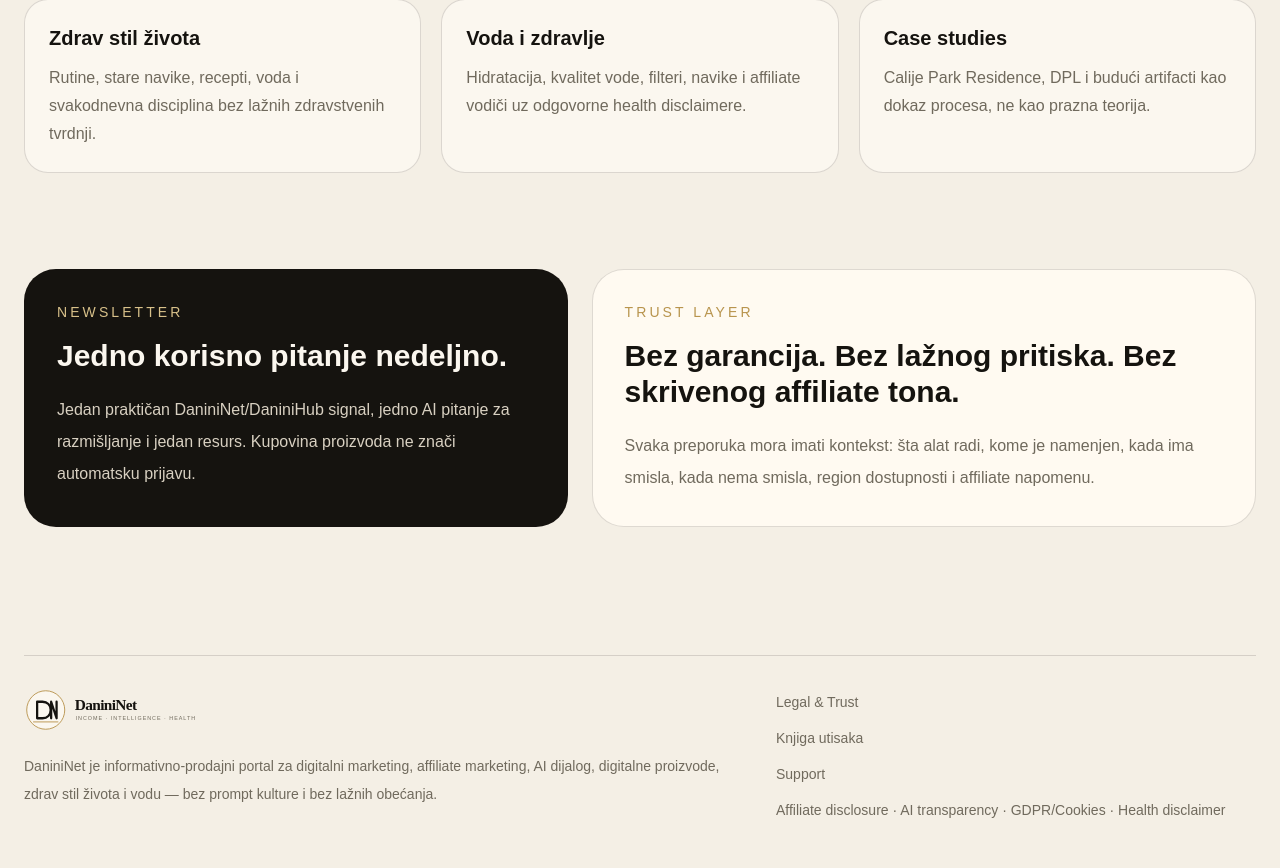
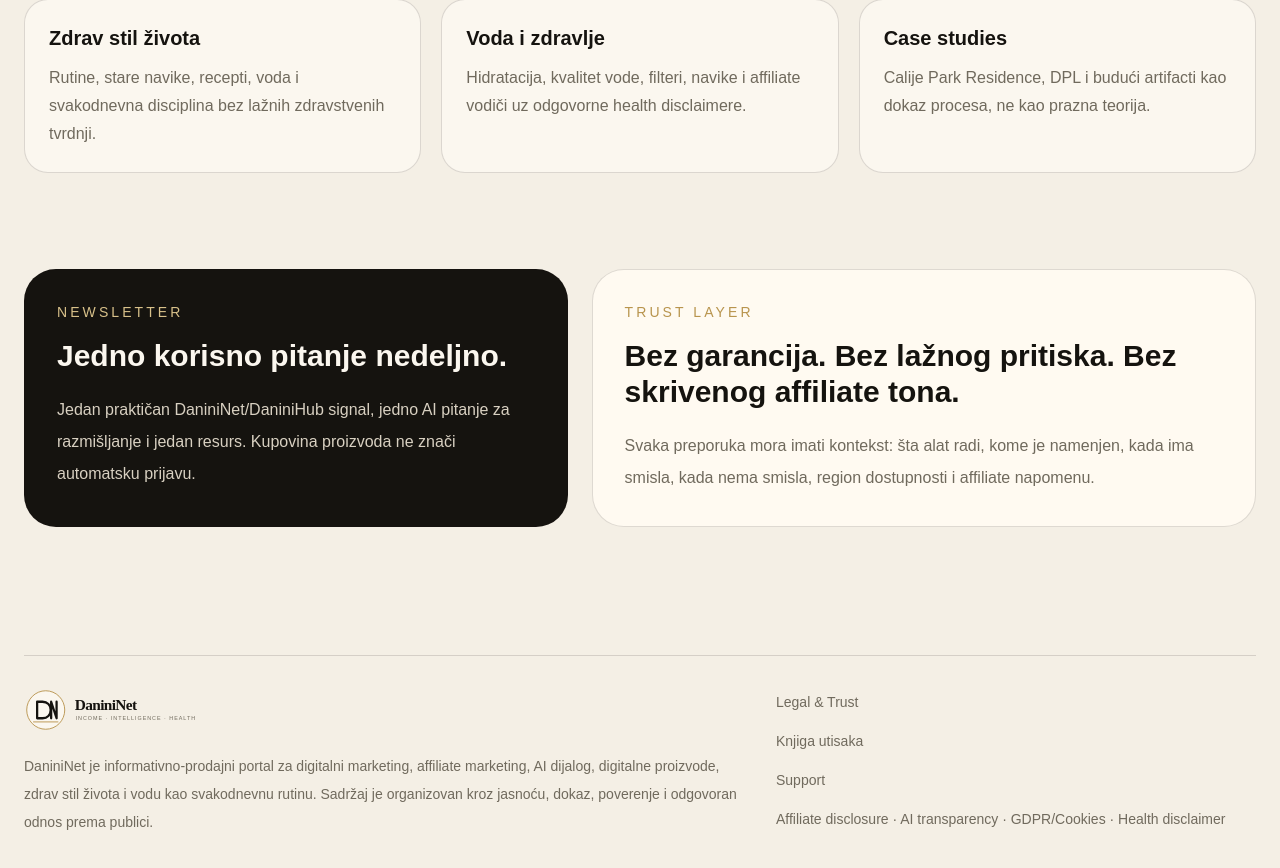
Before and after one commit to danininet/danininet, a Next.js app: page /de in a window 1280 px wide. Shown: the part 2307-3175 px from the top of the page. Built offline with nearby package versions, Linux system fonts and the light colour scheme.

Commit message:
Refine portal footer copy tone

```diff
--- a/components/layout/PortalChrome.tsx
+++ b/components/layout/PortalChrome.tsx
@@ -59,8 +59,8 @@ export function PortalChrome({
               />
               <p className="mt-5 max-w-3xl">
                 DaniniNet je informativno-prodajni portal za digitalni marketing, affiliate marketing,
-                AI dijalog, digitalne proizvode, zdrav stil života i vodu — bez prompt kulture i bez
-                lažnih obećanja.
+                AI dijalog, digitalne proizvode, zdrav stil života i vodu kao svakodnevnu rutinu.
+                Sadržaj je organizovan kroz jasnoću, dokaz, poverenje i odgovoran odnos prema publici.
               </p>
             </div>
             <div className="grid gap-2">
```
